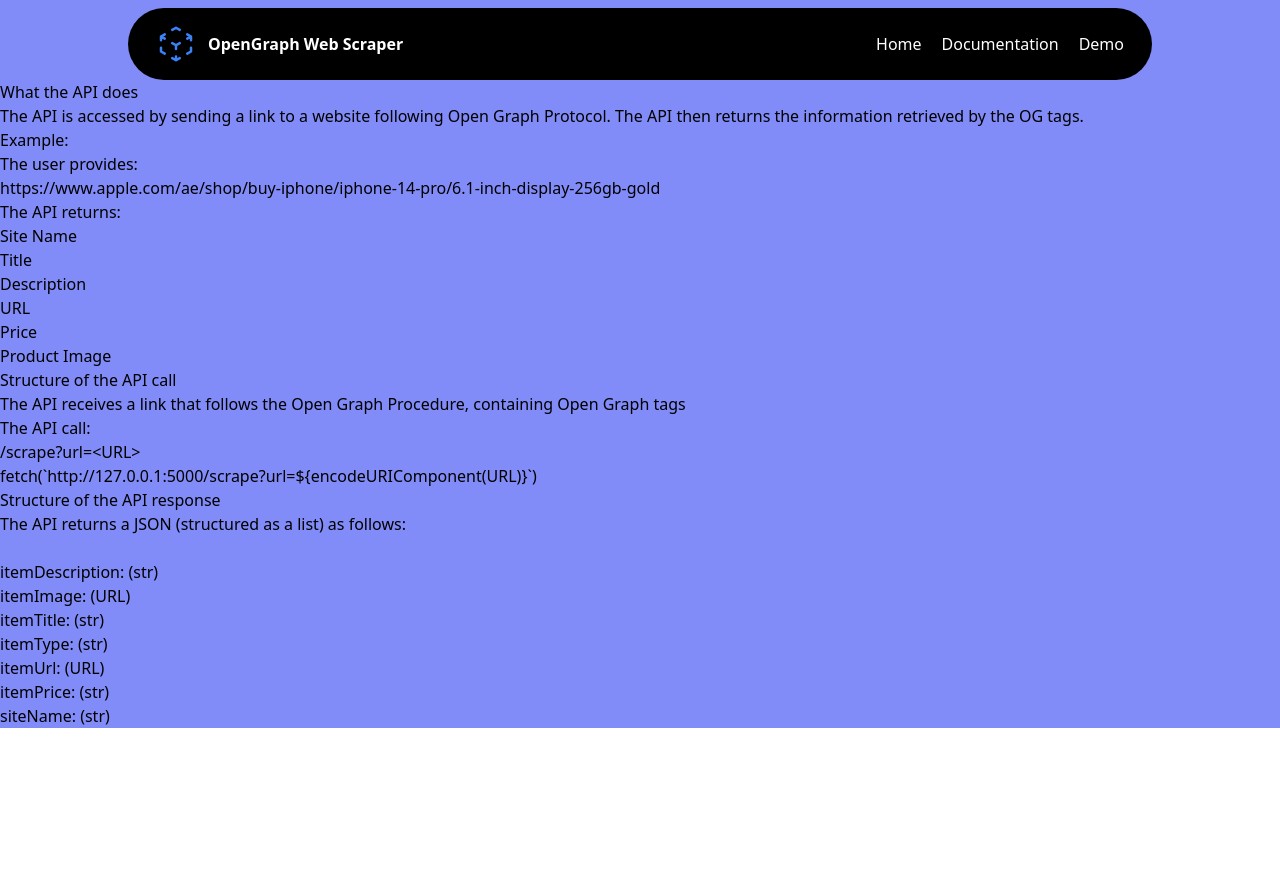
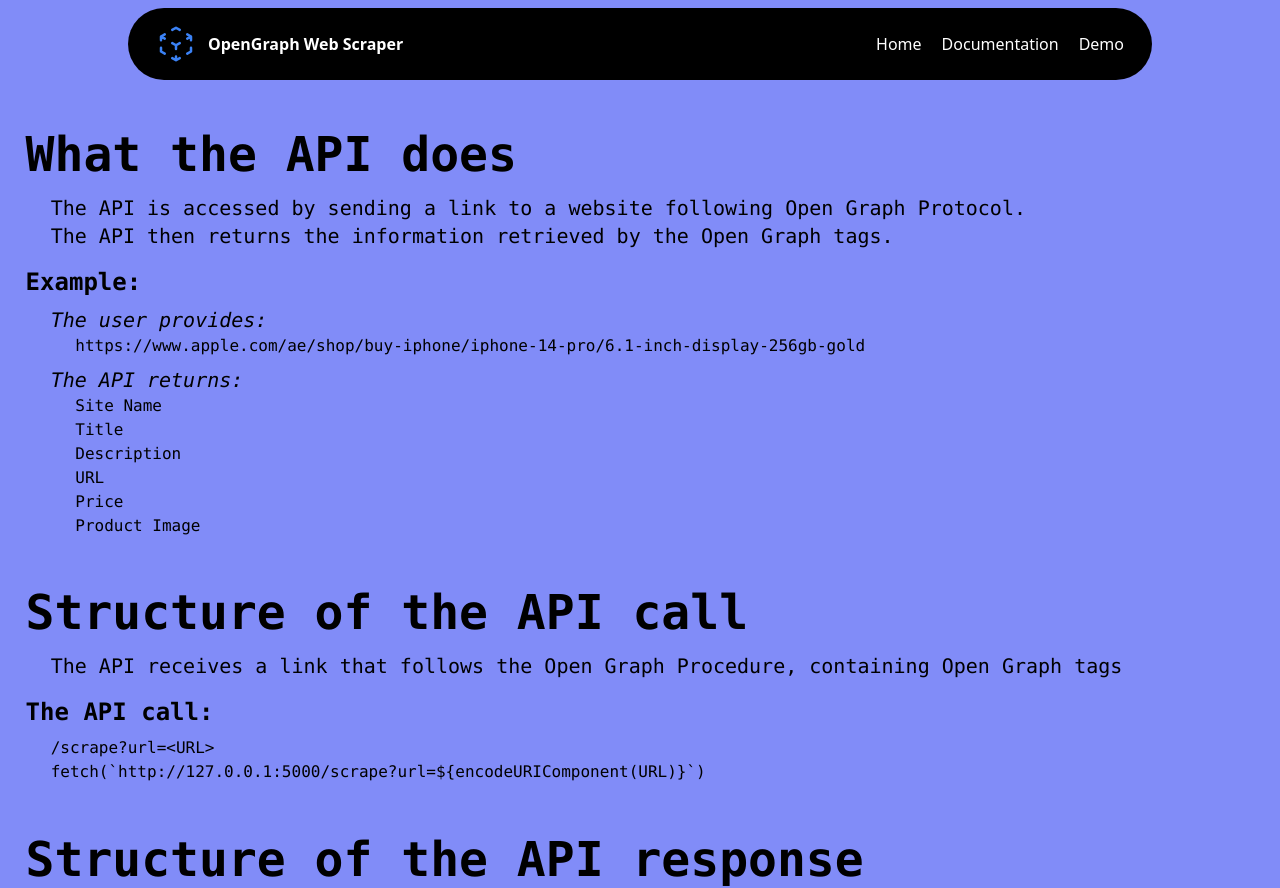
Before and after one commit to varuni24/OpenGraph-Web-Scraper, a React (Create React App) app in the folder react-frontend/: page /documentation in a window 1280 px wide. Before the commit the page ends 800 px from the top, so only its background shows below. Built offline with nearby package versions, Linux system fonts and the light colour scheme.

Commit message:
documentation styling

```diff
--- a/react-frontend/package.json
+++ b/react-frontend/package.json
@@ -6,6 +6,7 @@
     "@testing-library/jest-dom": "^5.16.5",
     "@testing-library/react": "^13.4.0",
     "@testing-library/user-event": "^13.5.0",
+    "aos": "^2.3.4",
     "react": "^18.2.0",
     "react-dom": "^18.2.0",
     "react-router": "^6.14.2",
--- a/react-frontend/src/components/DocumentationPage.js
+++ b/react-frontend/src/components/DocumentationPage.js
@@ -1,29 +1,70 @@
 import React from 'react'
+import "../styles.css";
+import AOS from 'aos';
+import 'aos/dist/aos.css';
+
 
 function DocumentationPage() {
+    AOS.init();
     return (
-        <div>
-          <p>
-            <h2>What the API does</h2>
-            The API is accessed by sending a link to a website following Open Graph Protocol.
-            The API then returns the information retrieved by the OG tags.
-            <h3> Example:</h3>
-            <h4>The user provides:</h4>
-            https://www.apple.com/ae/shop/buy-iphone/iphone-14-pro/6.1-inch-display-256gb-gold
-            <h4>The API returns:</h4>
-            Site Name <br/>
-            Title <br/>
-            Description <br/>
-            URL <br/>
-            Price <br/>
-            Product Image
-            <h2>Structure of the API call</h2>
+      <>
+
+      <div className="h-screen pl-[2%] font-mono text-black mb-2">
+            <h2 className="text-5xl font-bold pt-[4%] mb-4" data-aos-delay="100" data-aos="fade-right" data-aos-duration="800">
+            What the API does
+            </h2>
+            <p className="text-xl pl-[2%]" data-aos-delay="200" data-aos="fade-right" data-aos-duration="800">
+            The API is accessed by sending a link to a website following Open Graph Protocol.<br/>
+            The API then returns the information retrieved by the Open Graph tags.
+            </p>
+            <h3 className="text-2xl font-bold mt-4" data-aos-delay="100" data-aos="fade-right" data-aos-duration="800">
+              Example:
+              </h3>
+            <div className="pl-[2%]">
+
+              <h4 className="italic text-xl mt-2" data-aos-delay="200" data-aos="fade-right" data-aos-duration="800">
+                The user provides:
+                </h4>
+              <p className=" pl-[2%]" data-aos-delay="300" data-aos="fade-right" data-aos-duration="800">
+              https://www.apple.com/ae/shop/buy-iphone/iphone-14-pro/6.1-inch-display-256gb-gold
+              </p>
+
+              <h4 className="italic text-xl mt-2" data-aos-delay="200" data-aos="fade-right" data-aos-duration="800">
+                The API returns:
+                </h4>
+              <p className=" pl-[2%]" data-aos-delay="300" data-aos="fade-right" data-aos-duration="800">
+                  Site Name <br/>
+                  Title<br/>
+                  Description<br/>
+                  URL<br/>
+                  Price<br/>
+                  Product Image<br/>
+                </p>
+
+              </div>
+
+            <h2 className="text-5xl font-bold pt-[4%] mb-4" data-aos-delay="100" data-aos="fade-right" data-aos-duration="800">
+              Structure of the API call
+              </h2>
             {/* I don't like how this section is worded. Feel free to change it */}
+            <p className="text-xl pl-[2%]" data-aos-anchor-placement="center-bottom" data-aos-delay="150" data-aos="fade-right" data-aos-duration="800">
             The API receives a link that follows the Open Graph Procedure, containing Open Graph tags <br/>
-            <h3> The API call:</h3>
-            /scrape?url=&lt;URL&gt; <br/>
+            </p>
+
+            <h3 className="text-2xl font-bold mt-4 mb-2" data-aos-anchor-placement="center-bottom" data-aos-delay="100" data-aos="fade-right" data-aos-duration="800">
+              The API call:
+              </h3>
+
+            {/*  past this is incomplete*/}
+
+            <div className="pl-[2%]">
+              /scrape?url=&lt;URL&gt; <br/>
             fetch(`http://127.0.0.1:5000/scrape?url=$&#123;encodeURIComponent(URL)&#125;`)
-            <h2>Structure of the API response</h2>
+            </div>
+
+            <h2 className="text-5xl font-bold pt-[4%] mb-4">
+              Structure of the API response
+            </h2>
 
             The API returns a JSON (structured as a list) as follows: <br/>
             <br/>
@@ -35,9 +76,9 @@ function DocumentationPage() {
             itemUrl: (URL) <br/>
             itemPrice: (str) <br/>
             siteName: (str) <br/>
-          </p>
         </div>
-      );
+      </>
+    );
 }
 
 export default DocumentationPage
--- a/react-frontend/src/components/HomePage.js
+++ b/react-frontend/src/components/HomePage.js
@@ -9,7 +9,7 @@ function HomePage() {
           Web Scraping, <br className="block md:hidden" />
           <span className="relative">
             <span className="h-20 pt-5 overflow-x-hidden whitespace-nowrap text-brand-accent text-white font-bold">
-              Made Easy.
+            &nbsp;Made Easy.
             </span>
             <span className="cursor absolute -bottom-1 left-0 -top-1 inline-block bg-indigo-400 w-full animate-type will-change"></span>
           </span>
```
Also changed, not shown: 1 other file (tests, documents, lock files or other folders).
